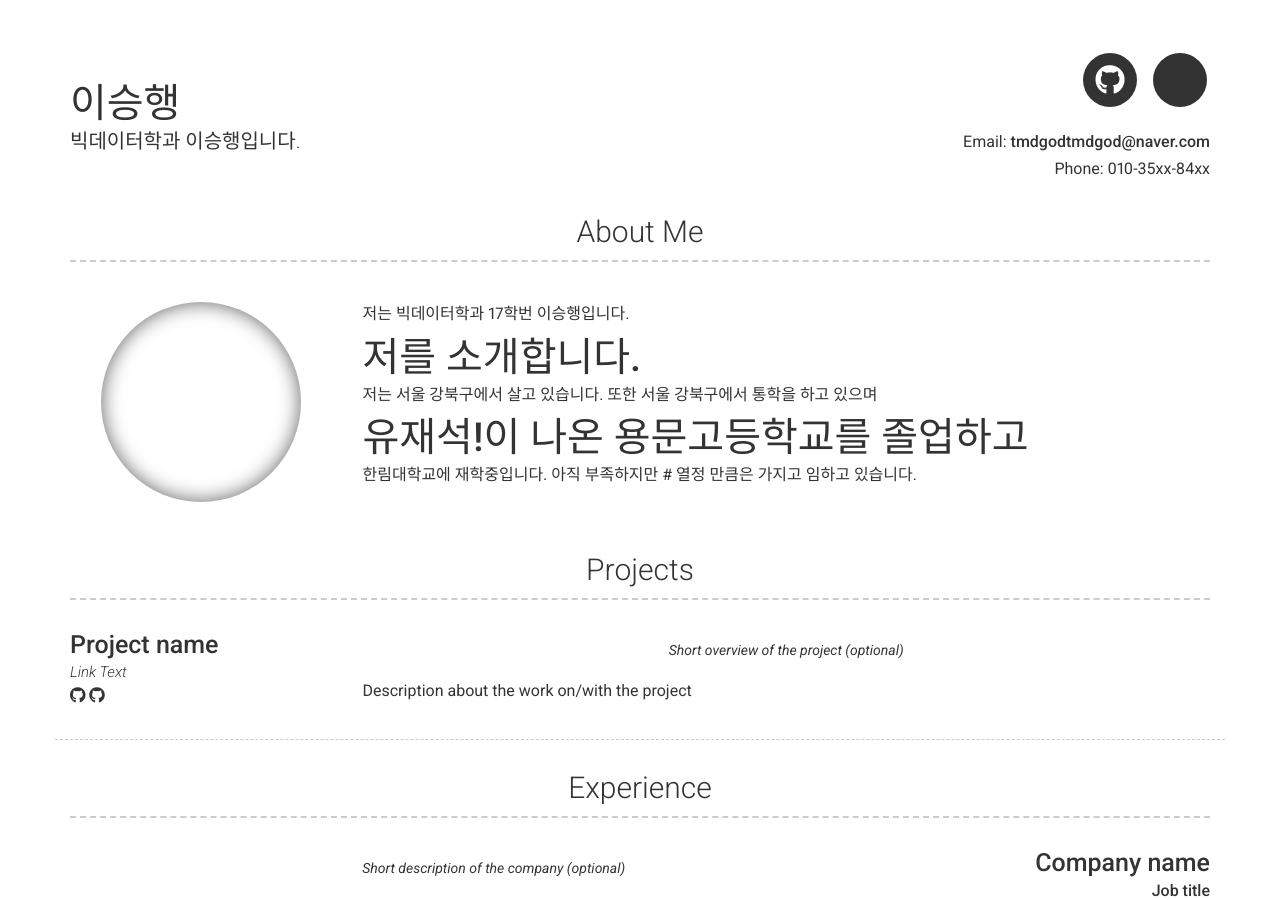
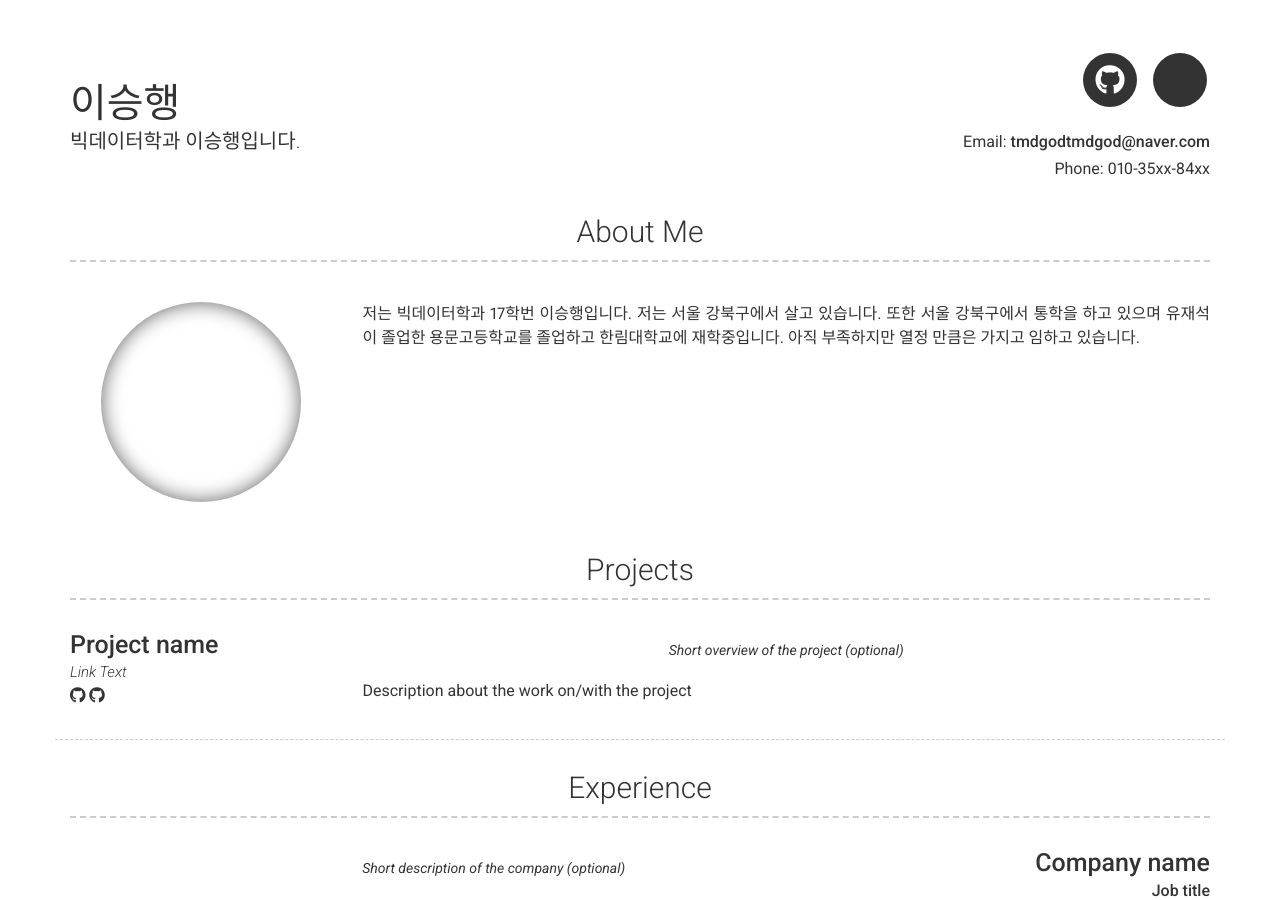
Before and after one commit to sproogen/modern-resume-theme, a Jekyll site: the page built from index.md, in a window 1280 px wide and 900 px high. Built offline with Jekyll 4.4.1, drawn with Linux system fonts in a browser that asks for light colours; nearby versions of some CDN libraries.

Commit message:
Update _config.yml

```diff
--- a/_config.yml
+++ b/_config.yml
@@ -41,12 +41,12 @@ additional_links:
 about_profile_image: Directory of profile image (eg. images/profile.jpg.jpg)
 about_content: | # this will include new lines to allow paragraphs
   저는 빅데이터학과 17학번 이승행입니다.
-  # 저를 소개합니다.
   저는 서울 강북구에서 살고 있습니다.
   또한 서울 강북구에서 통학을 하고 있으며
-  # 유재석!이 나온 용문고등학교를 졸업하고
+  유재석이 졸업한 용문고등학교를 졸업하고
   한림대학교에 재학중입니다.
-  아직 부족하지만 # 열정 만큼은 가지고 임하고 있습니다.
+  아직 부족하지만 열정 만큼은 가지고 임하고 있습니다.
+
 
 
 content:
```
